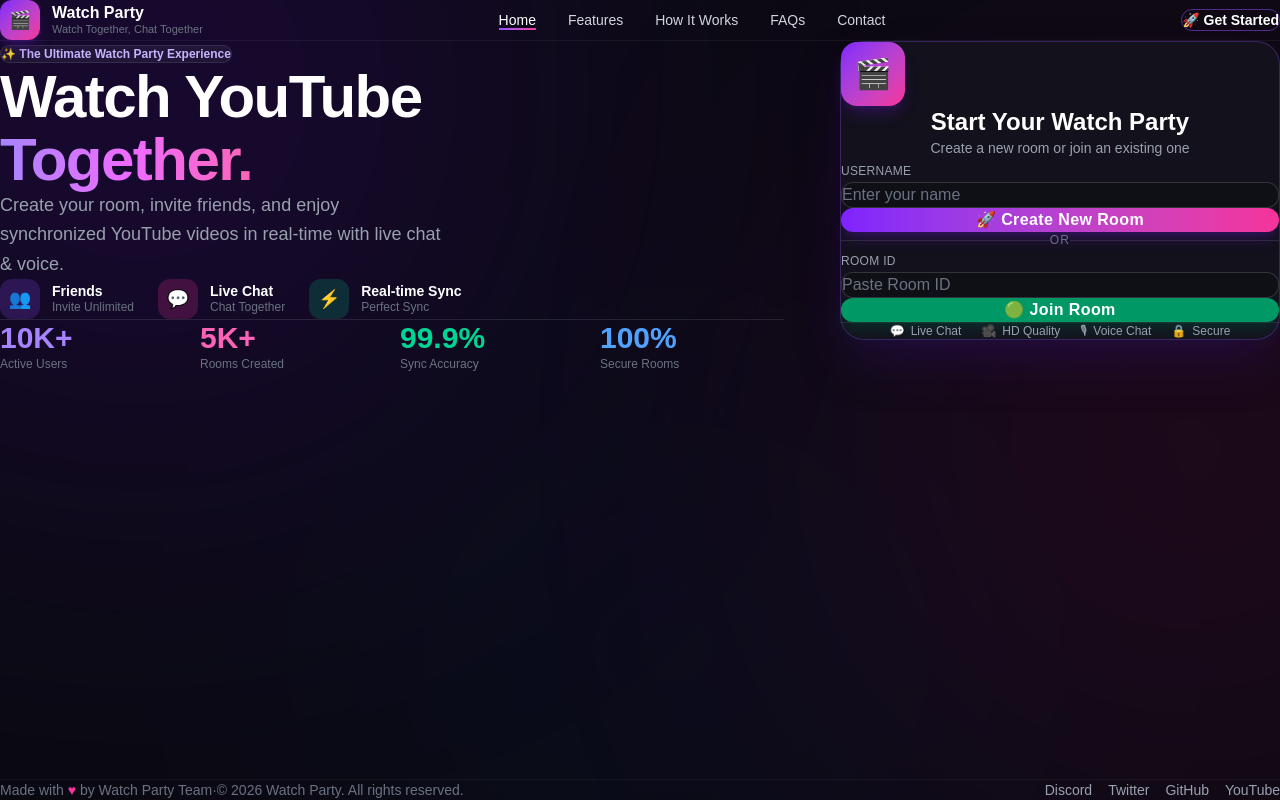
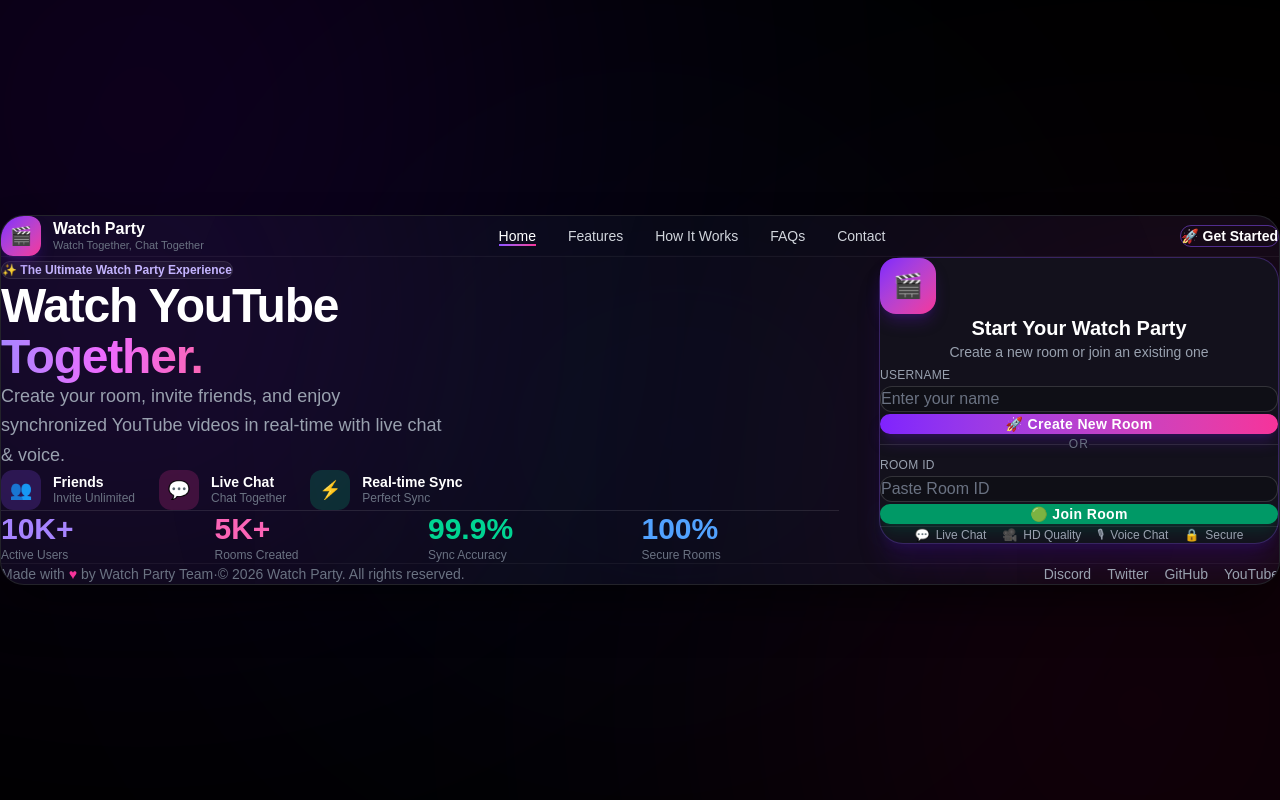
Before and after one commit to Antimakumari06/Watch_Party, a React (Vite) app in the folder client/: page / in a window 1280 px wide. Built offline with nearby package versions, Linux system fonts and the light colour scheme; no server answers.

Commit message:
Add ambient background glow outside panel

```diff
--- a/client/src/pages/Home.tsx
+++ b/client/src/pages/Home.tsx
@@ -29,17 +29,25 @@
   };
 
   return (
-    <div className="relative min-h-screen w-full overflow-x-hidden bg-[#0a0a12] flex flex-col">
-      {/* ===== Background glow ===== */}
+    <div className="relative min-h-screen w-full bg-black flex items-center justify-center p-4 sm:p-8 lg:p-12 overflow-hidden">
+      {/* ===== Outer ambient background glow ===== */}
+      <div className="absolute inset-0 pointer-events-none">
+        <div className="absolute w-[700px] h-[700px] bg-violet-700 rounded-full blur-[220px] opacity-20 -top-60 -left-52" />
+        <div className="absolute w-[600px] h-[600px] bg-pink-600 rounded-full blur-[220px] opacity-15 -bottom-52 -right-40" />
+        <div className="absolute w-[500px] h-[500px] bg-blue-600 rounded-full blur-[220px] opacity-10 top-1/2 left-1/2 -translate-x-1/2 -translate-y-1/2" />
+      </div>
+
+      {/* ===== Contained dashboard panel ===== */}
+      <div className="relative z-10 w-full max-w-7xl rounded-3xl border border-white/10 bg-[#0a0a12] shadow-2xl shadow-black/60 overflow-hidden">
+        {/* ambient glow, clipped to panel */}
         <div className="absolute inset-0 pointer-events-none overflow-hidden">
-        <div className="absolute w-[600px] h-[600px] bg-violet-700 rounded-full blur-[200px] opacity-25 -top-52 -left-40" />
-        <div className="absolute w-[500px] h-[500px] bg-pink-600 rounded-full blur-[200px] opacity-20 top-1/4 -right-40" />
-        <div className="absolute w-[500px] h-[300px] bg-blue-600 rounded-full blur-[180px] opacity-10 bottom-0 left-1/3" />
+          <div className="absolute w-[500px] h-[500px] bg-violet-700 rounded-full blur-[180px] opacity-25 -top-40 -left-32" />
+          <div className="absolute w-[450px] h-[450px] bg-pink-600 rounded-full blur-[180px] opacity-20 top-10 -right-32" />
+          <div className="absolute w-[500px] h-[300px] bg-blue-600 rounded-full blur-[160px] opacity-10 bottom-0 left-1/3" />
         </div>
 
         {/* ===== Navbar ===== */}
-      <nav className="relative z-20 w-full flex justify-center px-6 sm:px-10 py-5 border-b border-white/5">
-        <div className="w-full max-w-7xl flex items-center justify-between">
+        <nav className="relative z-20 flex items-center justify-between px-6 sm:px-10 py-5 border-b border-white/5">
           <div className="flex items-center gap-3">
             <div className="w-10 h-10 rounded-xl bg-gradient-to-br from-violet-600 to-pink-500 flex items-center justify-center text-lg shadow-lg shadow-violet-900/40 shrink-0">
               🎬
@@ -66,19 +74,17 @@
           >
             🚀 Get Started
           </button>
-        </div>
         </nav>
 
         {/* ===== Hero ===== */}
-      <div className="relative z-10 flex-1 w-full flex justify-center px-6 sm:px-10 py-14">
-        <div className="w-full max-w-7xl flex flex-col lg:flex-row gap-14 items-start">
+        <div className="relative z-10 px-6 sm:px-10 py-12 grid lg:grid-cols-[1fr_400px] gap-10 items-start">
           {/* Left column */}
-          <div className="w-full lg:flex-1 min-w-0">
+          <div className="min-w-0">
             <span className="inline-block px-4 py-1.5 rounded-full bg-white/5 border border-white/10 text-violet-300 text-xs font-semibold mb-6">
               ✨ The Ultimate Watch Party Experience
             </span>
 
-            <h1 className="text-5xl sm:text-6xl font-extrabold text-white leading-[1.05] tracking-tight">
+            <h1 className="text-4xl sm:text-5xl font-extrabold text-white leading-[1.05] tracking-tight">
               Watch YouTube
               <br />
               <span className="bg-gradient-to-r from-violet-400 via-fuchsia-400 to-pink-400 bg-clip-text text-transparent">
@@ -86,19 +92,19 @@
               </span>
             </h1>
 
-            <p className="text-gray-400 mt-6 text-lg leading-relaxed max-w-md">
+            <p className="text-gray-400 mt-5 text-base sm:text-lg leading-relaxed max-w-md">
               Create your room, invite friends, and enjoy synchronized YouTube videos in real-time with live chat & voice.
             </p>
 
             {/* mini feature row */}
-            <div className="flex flex-wrap gap-6 mt-8">
+            <div className="flex flex-wrap gap-6 mt-7">
               <MiniFeature icon="👥" color="bg-violet-500/20 text-violet-300" title="Friends" subtitle="Invite Unlimited" />
               <MiniFeature icon="💬" color="bg-pink-500/20 text-pink-300" title="Live Chat" subtitle="Chat Together" />
               <MiniFeature icon="⚡" color="bg-emerald-500/20 text-emerald-300" title="Real-time Sync" subtitle="Perfect Sync" />
             </div>
 
             {/* stats */}
-            <div id="features" className="grid grid-cols-2 sm:grid-cols-4 gap-4 mt-12 pt-8 border-t border-white/10">
+            <div id="features" className="grid grid-cols-2 sm:grid-cols-4 gap-4 mt-10 pt-7 border-t border-white/10">
               <Stat value="10K+" label="Active Users" color="text-violet-400" />
               <Stat value="5K+" label="Rooms Created" color="text-pink-400" />
               <Stat value="99.9%" label="Sync Accuracy" color="text-emerald-400" />
@@ -107,16 +113,16 @@
           </div>
 
           {/* Right column - form card */}
-          <div id="how" className="w-full lg:w-[440px] shrink-0 bg-[#13111c] border border-violet-500/30 rounded-3xl shadow-2xl shadow-violet-950/50 p-8 sm:p-9">
+          <div id="how" className="w-full bg-[#13111c] border border-violet-500/30 rounded-3xl shadow-xl shadow-violet-950/40 p-7 sm:p-8">
             <div className="text-center">
-              <div className="mx-auto w-16 h-16 rounded-2xl bg-gradient-to-br from-violet-600 to-pink-500 flex items-center justify-center text-3xl shadow-lg shadow-violet-900/40 mb-4">
+              <div className="mx-auto w-14 h-14 rounded-2xl bg-gradient-to-br from-violet-600 to-pink-500 flex items-center justify-center text-2xl shadow-lg shadow-violet-900/40 mb-3">
                 🎬
               </div>
-              <h2 className="text-2xl font-bold text-white">Start Your Watch Party</h2>
+              <h2 className="text-xl font-bold text-white">Start Your Watch Party</h2>
               <p className="text-gray-400 text-sm mt-1">Create a new room or join an existing one</p>
             </div>
 
-            <div className="mt-7">
+            <div className="mt-6">
               <label className="text-gray-400 text-xs font-medium uppercase tracking-wide">Username</label>
               <input
                 type="text"
@@ -127,7 +133,7 @@
                   if (error) setError("");
                 }}
                 onKeyDown={(e) => e.key === "Enter" && createRoom()}
-                className="mt-2 w-full px-5 py-3.5 rounded-xl bg-[#0f0f16] border border-white/15 text-white placeholder-gray-500 outline-none transition focus:border-violet-500 focus:ring-2 focus:ring-violet-500/30"
+                className="mt-2 w-full px-4 py-3 rounded-xl bg-[#0f0f16] border border-white/15 text-white placeholder-gray-500 outline-none transition focus:border-violet-500 focus:ring-2 focus:ring-violet-500/30"
               />
             </div>
 
@@ -139,12 +145,12 @@
 
             <button
               onClick={createRoom}
-              className="mt-5 w-full py-3.5 rounded-xl bg-gradient-to-r from-violet-600 to-pink-500 text-white font-bold tracking-wide shadow-lg shadow-violet-900/40 transition-transform duration-200 hover:scale-[1.02] active:scale-[0.98]"
+              className="mt-4 w-full py-3 rounded-xl bg-gradient-to-r from-violet-600 to-pink-500 text-white font-bold tracking-wide text-sm shadow-lg shadow-violet-900/40 transition-transform duration-200 hover:scale-[1.02] active:scale-[0.98]"
             >
               🚀 Create New Room
             </button>
 
-            <div className="flex items-center my-6">
+            <div className="flex items-center my-5">
               <div className="flex-1 h-px bg-white/10" />
               <span className="mx-4 text-gray-500 text-xs font-medium tracking-widest">OR</span>
               <div className="flex-1 h-px bg-white/10" />
@@ -160,17 +166,17 @@
                 if (error) setError("");
               }}
               onKeyDown={(e) => e.key === "Enter" && joinRoom()}
-              className="mt-2 w-full px-5 py-3.5 rounded-xl bg-[#0f0f16] border border-white/15 text-white placeholder-gray-500 outline-none transition focus:border-violet-500 focus:ring-2 focus:ring-violet-500/30"
+              className="mt-2 w-full px-4 py-3 rounded-xl bg-[#0f0f16] border border-white/15 text-white placeholder-gray-500 outline-none transition focus:border-violet-500 focus:ring-2 focus:ring-violet-500/30"
             />
 
             <button
               onClick={joinRoom}
-              className="mt-5 w-full py-3.5 rounded-xl bg-emerald-600 hover:bg-emerald-500 text-white font-bold tracking-wide shadow-lg shadow-emerald-900/40 transition-transform duration-200 hover:scale-[1.02] active:scale-[0.98]"
+              className="mt-4 w-full py-3 rounded-xl bg-emerald-600 hover:bg-emerald-500 text-white font-bold tracking-wide text-sm shadow-lg shadow-emerald-900/40 transition-transform duration-200 hover:scale-[1.02] active:scale-[0.98]"
             >
               🟢 Join Room
             </button>
 
-            <div className="flex flex-wrap justify-center gap-x-5 gap-y-2 mt-6 pt-5 border-t border-white/10">
+            <div className="flex flex-wrap justify-center gap-x-4 gap-y-2 mt-5 pt-4 border-t border-white/10">
               <Tag icon="💬" label="Live Chat" />
               <Tag icon="🎥" label="HD Quality" />
               <Tag icon="🎙" label="Voice Chat" />
@@ -178,11 +184,9 @@
             </div>
           </div>
         </div>
-      </div>
 
         {/* ===== Footer ===== */}
-      <footer className="relative z-10 w-full flex justify-center border-t border-white/5 px-6 sm:px-10 py-6">
-        <div className="w-full max-w-7xl flex flex-col sm:flex-row items-center justify-between gap-3 text-gray-500 text-sm">
+        <footer className="relative z-10 border-t border-white/5 px-6 sm:px-10 py-5 flex flex-col sm:flex-row items-center justify-between gap-3 text-gray-500 text-sm">
           <p>
             Made with <span className="text-pink-500">♥</span> by Watch Party Team
             <span className="mx-2">·</span>© 2026 Watch Party. All rights reserved.
@@ -193,8 +197,8 @@
             <a href="#" className="hover:text-white transition">GitHub</a>
             <a href="#" className="hover:text-white transition">YouTube</a>
           </div>
+        </footer>
       </div>
-      </footer>
     </div>
   );
 }
```
Lines whose indentation alone changed are shown as unchanged.
